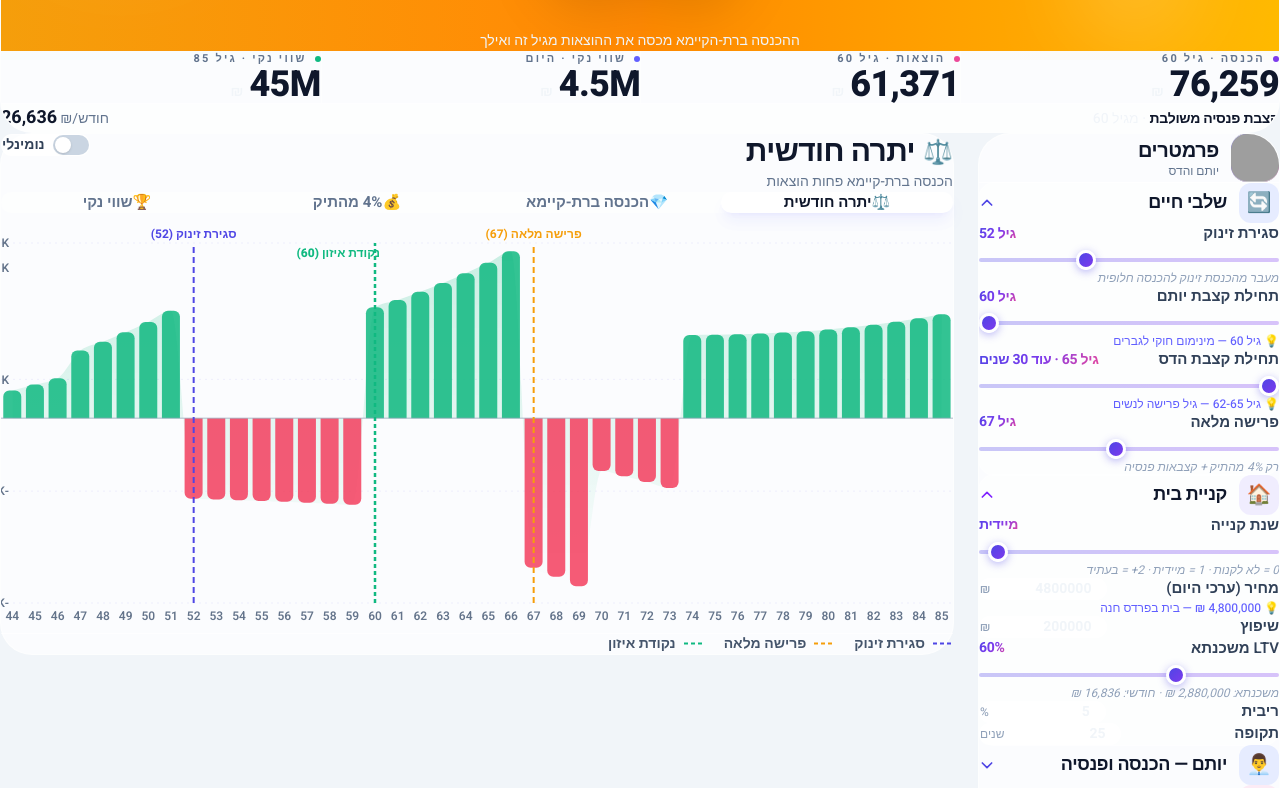
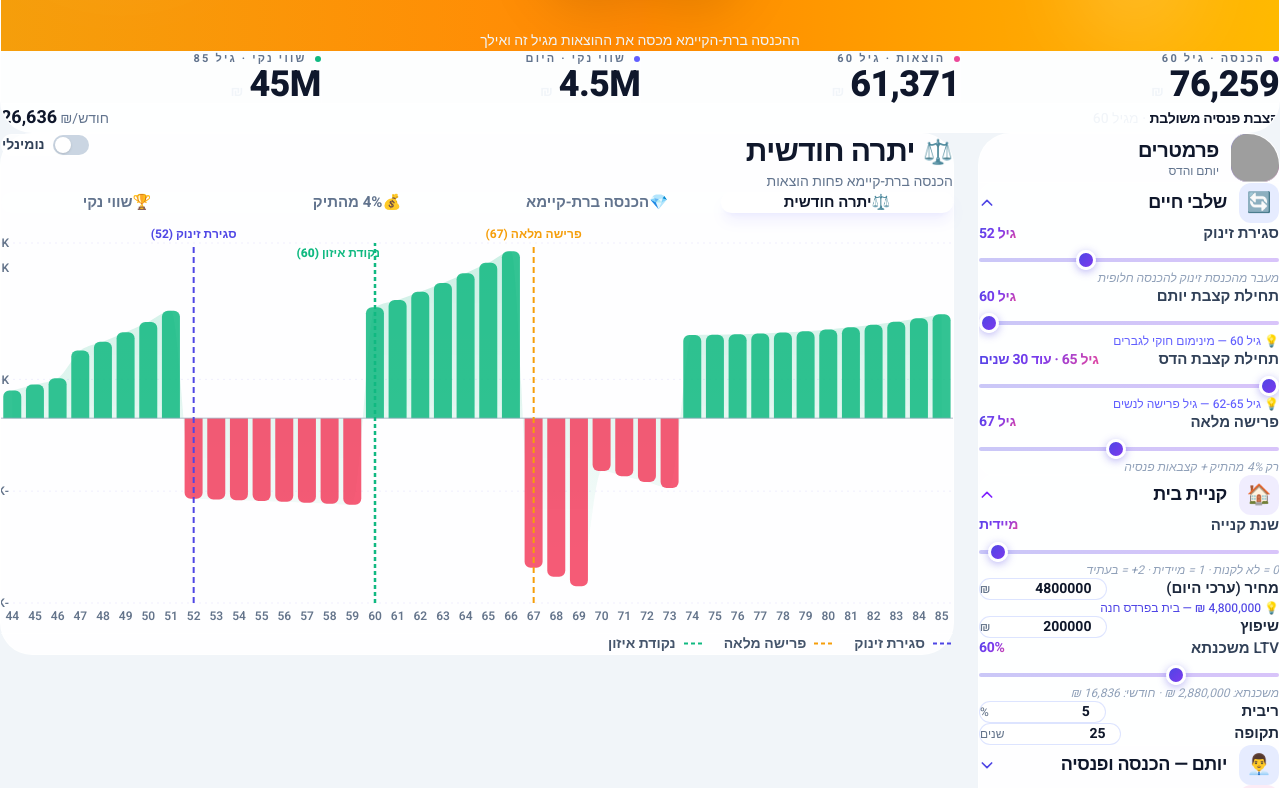
Before and after one commit to yotam-collab/financial-planner, a React (Vite) app: page / in a window 1280 px wide. Shown: the part 740-1528 px from the top of the page. Built offline with nearby package versions, Linux system fonts and the light colour scheme; grey boxes are pictures that could not be loaded; a web font is replaced by a local one.

Commit message:
Fix input contrast: solid white background + explicit dark text

```diff
--- a/src/components/InputPanel.tsx
+++ b/src/components/InputPanel.tsx
@@ -58,19 +58,23 @@ function NumInput({ label, value, onChange, step = 1000, suffix = '₪', note, r
   return (
     <div>
       <div className="flex items-center justify-between gap-3 mb-1">
-        <label className="text-sm md:text-[15px] text-slate-700 font-semibold flex-shrink-0">{label}</label>
-        <div className="flex items-center gap-1 bg-white/70 rounded-xl px-3 py-1.5 border border-white/70 focus-within:border-indigo-400 focus-within:ring-2 focus-within:ring-indigo-400/20 transition-all">
+        <label className="text-sm md:text-[15px] text-slate-800 font-semibold flex-shrink-0">{label}</label>
+        <div
+          className="flex items-center gap-1 rounded-xl px-3 py-1.5 border border-indigo-200/60 focus-within:border-indigo-500 focus-within:ring-2 focus-within:ring-indigo-400/25 transition-all"
+          style={{ background: '#ffffff' }}
+        >
           <input
             type="number" value={value ?? 0}
             onChange={e => onChange(Number(e.target.value) || 0)}
             step={step}
-            className="num w-24 md:w-28 text-sm md:text-base font-bold text-slate-900 bg-transparent outline-none text-left"
+            className="num w-24 md:w-28 text-sm md:text-base font-bold outline-none text-left"
+            style={{ background: 'transparent', color: '#0f172a' }}
           />
-          <span className="text-xs text-slate-400 font-medium">{suffix}</span>
+          <span className="text-xs font-medium" style={{ color: '#64748b' }}>{suffix}</span>
         </div>
       </div>
-      {rec && <p className="text-[11px] md:text-xs text-indigo-500 mt-0.5 mr-1 font-medium">💡 {rec}</p>}
-      {note && <p className="text-[11px] md:text-xs text-slate-400 mt-0.5 mr-1 italic">{note}</p>}
+      {rec && <p className="text-[11px] md:text-xs text-indigo-600 mt-0.5 mr-1 font-medium">💡 {rec}</p>}
+      {note && <p className="text-[11px] md:text-xs text-slate-500 mt-0.5 mr-1 italic">{note}</p>}
     </div>
   );
 }
--- a/src/index.css
+++ b/src/index.css
@@ -85,29 +85,28 @@ body {
 }
 
 /* ─── Glass widget card ─── */
+/* Reduced blur from 28px → 12px for performance */
 .widget-card {
-  background: rgba(255, 255, 255, 0.72);
-  backdrop-filter: blur(28px);
-  -webkit-backdrop-filter: blur(28px);
-  border: 1px solid rgba(255, 255, 255, 0.5);
+  background: rgba(255, 255, 255, 0.85);
+  backdrop-filter: blur(12px);
+  -webkit-backdrop-filter: blur(12px);
+  border: 1px solid rgba(255, 255, 255, 0.6);
   border-radius: 2rem;
-  transition: all 0.4s cubic-bezier(0.4, 0, 0.2, 1);
+  transition: transform 0.3s ease, box-shadow 0.3s ease;
 }
 
 .widget-card:hover {
-  transform: translateY(-6px) scale(1.005);
+  transform: translateY(-4px);
   box-shadow:
-    0 20px 60px rgba(79, 70, 229, 0.08),
-    0 10px 30px rgba(124, 58, 237, 0.06),
+    0 20px 40px rgba(79, 70, 229, 0.06),
     0 4px 12px rgba(0, 0, 0, 0.04);
-  border-color: rgba(255, 255, 255, 0.7);
 }
 
 .widget-card-static {
-  background: rgba(255, 255, 255, 0.72);
-  backdrop-filter: blur(28px);
-  -webkit-backdrop-filter: blur(28px);
-  border: 1px solid rgba(255, 255, 255, 0.5);
+  background: rgba(255, 255, 255, 0.88);
+  backdrop-filter: blur(10px);
+  -webkit-backdrop-filter: blur(10px);
+  border: 1px solid rgba(255, 255, 255, 0.6);
   border-radius: 2rem;
 }
 
```
